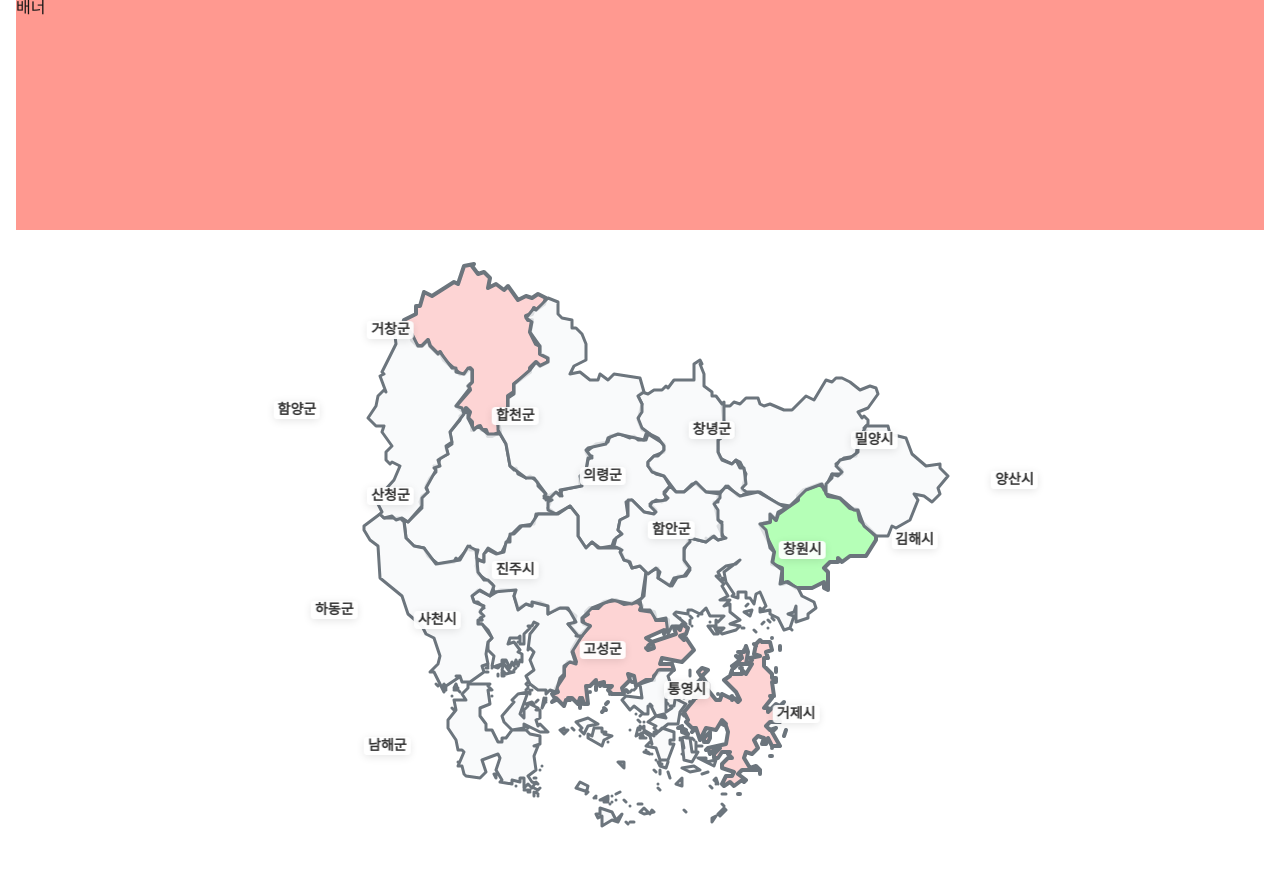
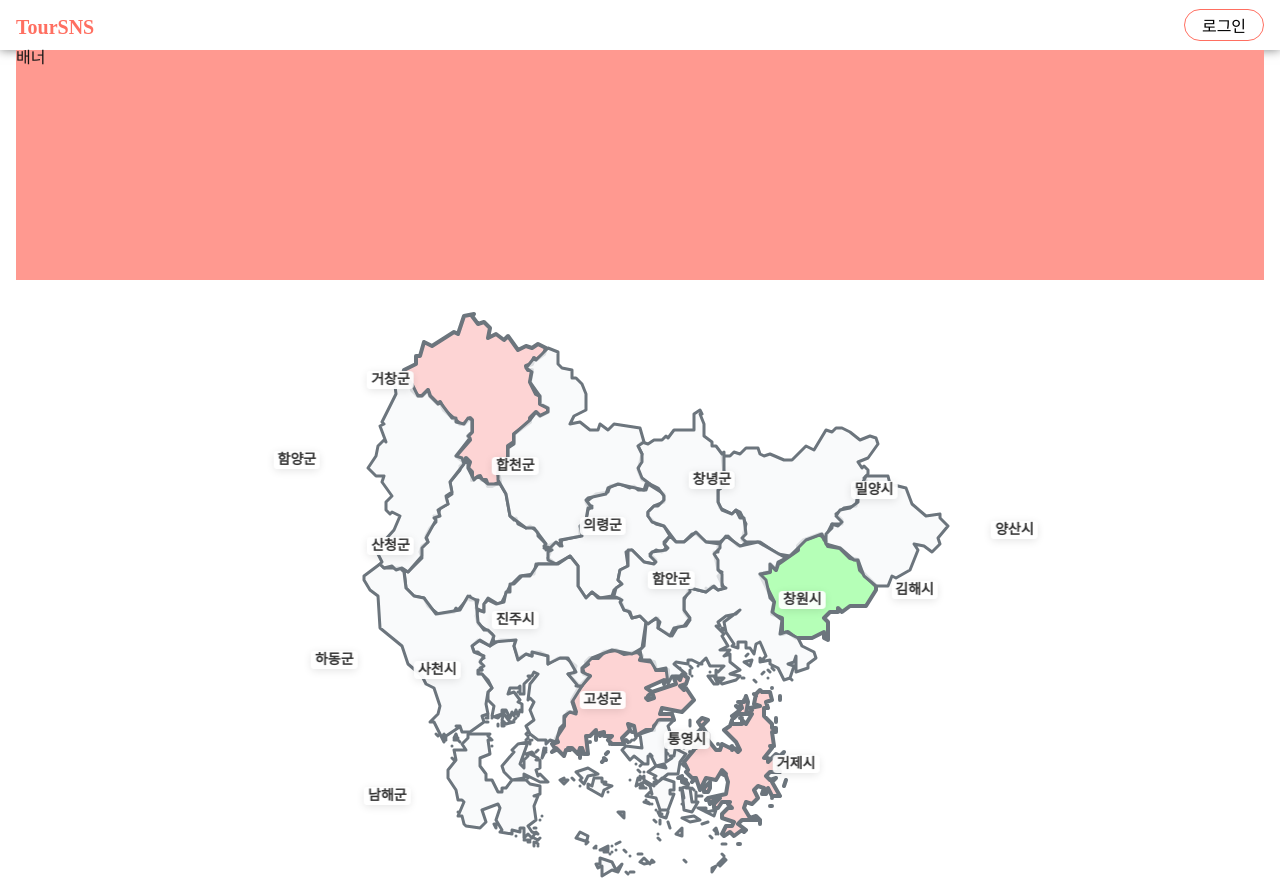
Before and after one commit to StampTourSNS/toursns-fe, a Next.js app: page / in a window 1280 px wide. Before the commit the page ends 830 px from the top, so only its background shows below. Built offline with nearby package versions, Linux system fonts and the light colour scheme.

Commit message:
[feat]: url에 맞는 header 적용

```diff
--- a/src/app/layout.tsx
+++ b/src/app/layout.tsx
@@ -1,4 +1,6 @@
 import type { Metadata } from 'next';
+
+import DynamicHeader from '@/components/header/DynamicHeader';
 
 import './globals.css';
 import './reset.css';
@@ -16,6 +18,7 @@ export default function RootLayout({
   return (
     <html lang="ko">
       <body>
+        <DynamicHeader isLogin={false} />
         <main>{children}</main>
       </body>
     </html>
--- /dev/null
+++ b/src/components/header/DynamicHeader.tsx
@@ -0,0 +1,31 @@
+'use client';
+
+import { usePathname } from 'next/navigation';
+
+import Header from './Header';
+
+interface DynamicHeaderProps {
+  isLogin: boolean;
+}
+
+export default function DynamicHeader({ isLogin }: DynamicHeaderProps) {
+  const pathname = usePathname();
+
+  // URL에 따라 pageType 결정
+  const getPageType = (): 'home' | 'sns' | 'search' => {
+    if (pathname === '/') return 'home';
+    if (pathname.startsWith('/sns')) return 'sns';
+    return 'search';
+  };
+
+  const pageType = getPageType();
+
+  // SNS 페이지인 경우 축제 이름 추출 (예: /sns/festival-name)
+  const festivalName = pathname.startsWith('/sns/')
+    ? pathname.split('/')[2]
+    : undefined;
+
+  return (
+    <Header pageType={pageType} isLogin={isLogin} festivalName={festivalName} />
+  );
+}
--- a/src/components/header/Header.module.css
+++ b/src/components/header/Header.module.css
@@ -4,10 +4,10 @@
   justify-content: space-between;
   align-items: center;
   height: 50px;
-  background-color: #f3f4f6;
   padding: 0 16px;
   width: 100%;
   z-index: 1;
+  box-shadow: 0 0 10px 0 rgba(0, 0, 0, 0.5);
 }
 
 .header_left {
```
